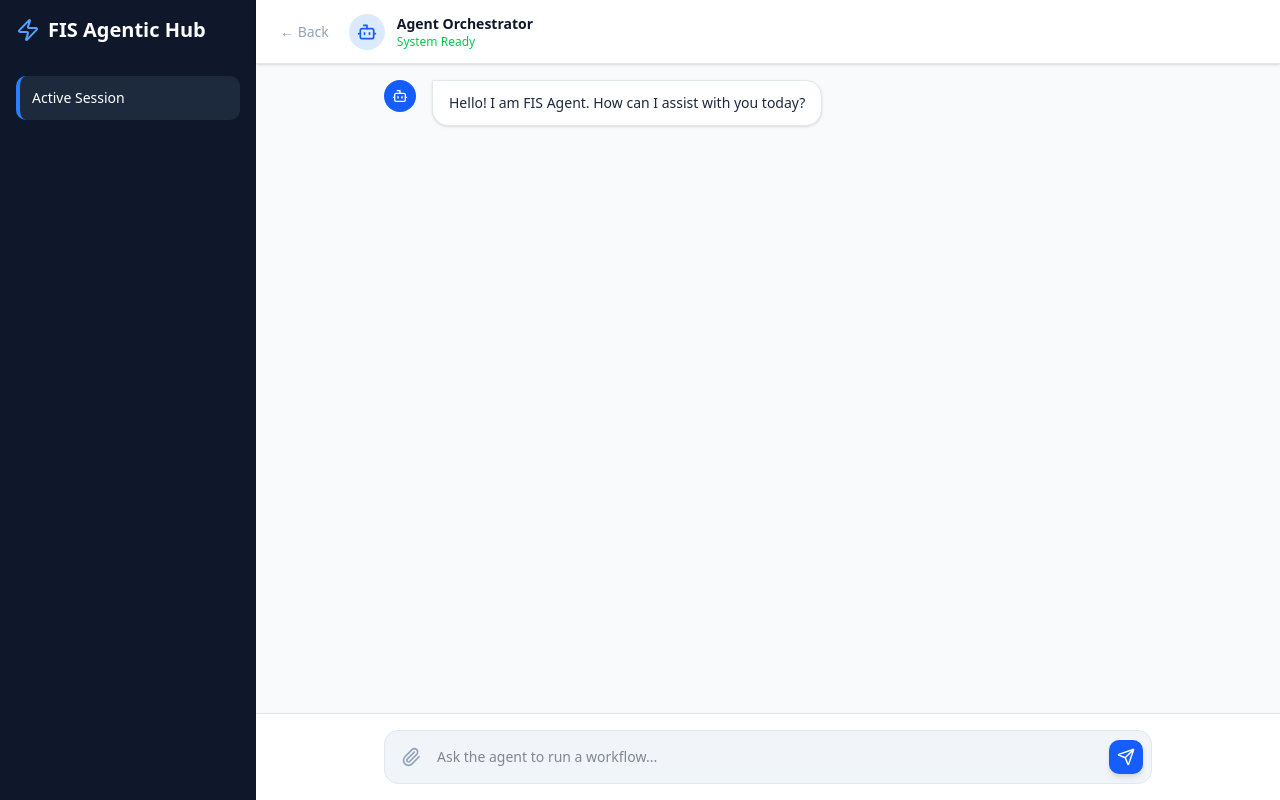
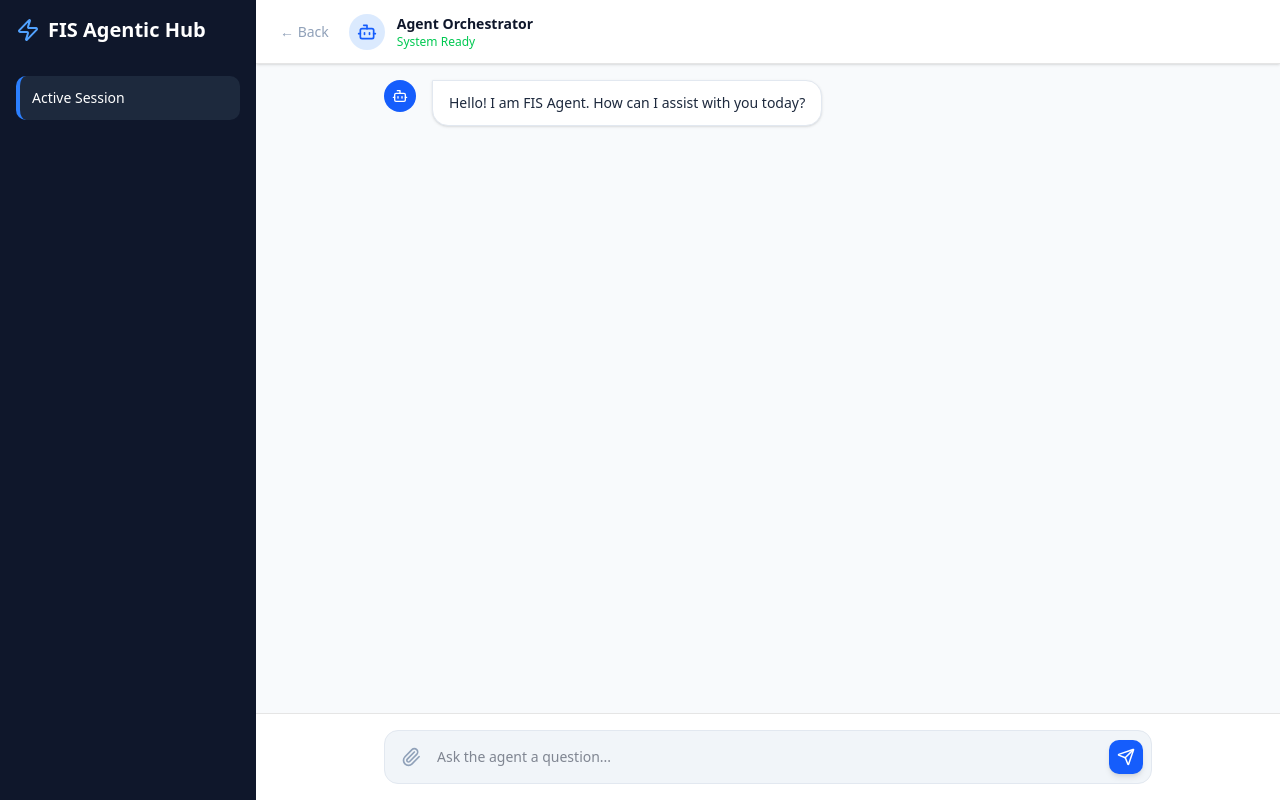
Before and after one commit to blank122/agentic-fis, a React (Vite) app: page / in a window 1280 px wide. Both pictures are taken after a click on the button "Active Session". Built offline with nearby package versions, Linux system fonts and the light colour scheme.

Commit message:
Update input placeholder text in App component

```diff
--- a/src/App.jsx
+++ b/src/App.jsx
@@ -124,7 +124,7 @@
                         value={input}
                         onChange={(e) => setInput(e.target.value)}
                         onKeyDown={(e) => e.key === 'Enter' && handleSend()}
-                        placeholder="Ask the agent to run a workflow..."
+                        placeholder="Ask the agent a question..."
                         className="flex-1 bg-transparent border-none focus:ring-0 text-sm px-2 py-2"
                     />
                     <button onClick={handleSend} className="bg-blue-600 text-white p-2 rounded-lg hover:bg-blue-700 shadow-md">
```
